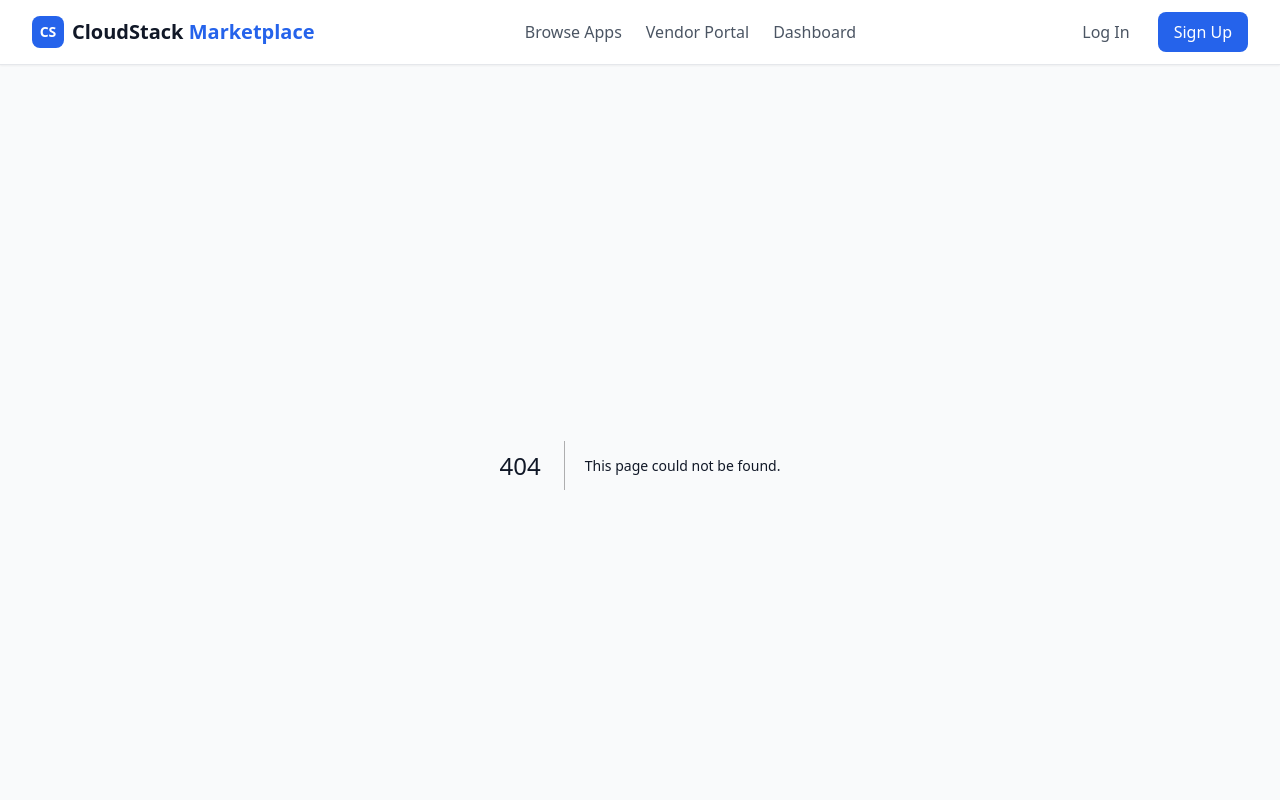
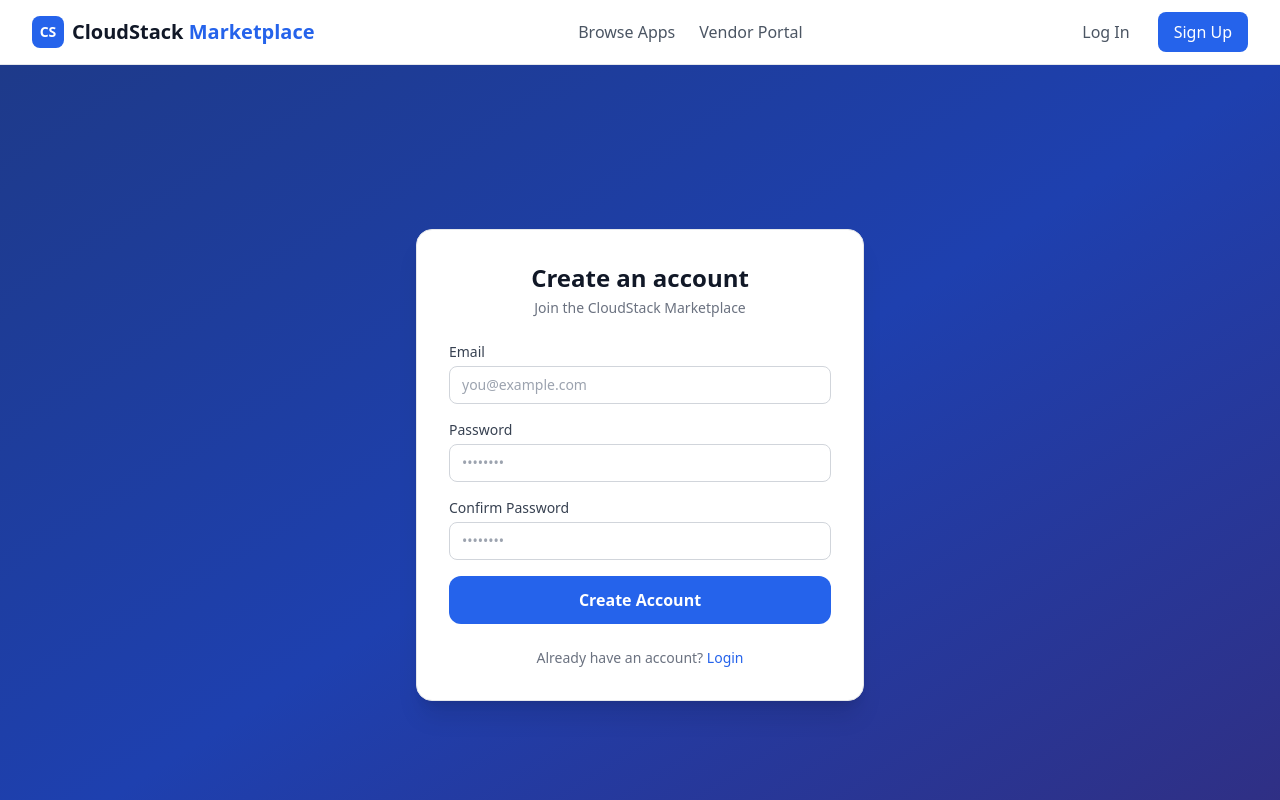
Before and after one commit to kiranchavala/cloudstack-marketplace, a Next.js app in the folder frontend/: page /auth/register in a window 1280 px wide. Before the commit this address had no page. Shown: the top 800 px of the page. Built offline with nearby package versions, Linux system fonts and the light colour scheme; no server answers.

Commit message:
Add auth login/register pages and update Navbar with auth state
Co-authored-by: kiranchavala <1401014+kiranchavala@users.noreply.github.com>

```diff
--- /dev/null
+++ b/frontend/src/app/auth/login/page.tsx
@@ -0,0 +1,96 @@
+'use client'
+
+import { useState } from 'react'
+import Link from 'next/link'
+import { useRouter } from 'next/navigation'
+import { login } from '@/lib/api'
+
+export default function LoginPage() {
+  const router = useRouter()
+  const [email, setEmail] = useState('')
+  const [password, setPassword] = useState('')
+  const [error, setError] = useState('')
+  const [loading, setLoading] = useState(false)
+
+  const handleSubmit = async (e: React.FormEvent) => {
+    e.preventDefault()
+    setError('')
+    setLoading(true)
+    try {
+      const data = await login(email, password)
+      if (!data.token || typeof data.token !== 'string') {
+        throw new Error('Invalid response from server')
+      }
+      localStorage.setItem('token', data.token)
+      router.push('/dashboard')
+    } catch (err: unknown) {
+      setError(err instanceof Error ? err.message : 'Invalid email or password')
+    } finally {
+      setLoading(false)
+    }
+  }
+
+  return (
+    <div className="min-h-screen bg-gradient-to-br from-blue-900 via-blue-800 to-indigo-900 flex items-center justify-center px-4">
+      <div className="bg-white rounded-2xl border border-gray-200 p-8 w-full max-w-md shadow-xl">
+        <div className="mb-6 text-center">
+          <h1 className="text-2xl font-bold text-gray-900">Welcome back</h1>
+          <p className="text-gray-500 text-sm mt-1">Sign in to your CloudStack Marketplace account</p>
+        </div>
+
+        {error && (
+          <div className="mb-4 bg-red-50 border border-red-200 text-red-700 text-sm rounded-lg px-4 py-3">
+            {error}
+          </div>
+        )}
+
+        <form onSubmit={handleSubmit} className="space-y-4">
+          <div>
+            <label htmlFor="email" className="block text-sm font-medium text-gray-700 mb-1">
+              Email
+            </label>
+            <input
+              id="email"
+              type="email"
+              value={email}
+              onChange={(e) => setEmail(e.target.value)}
+              required
+              className="w-full border border-gray-300 rounded-lg px-3 py-2 text-sm focus:outline-none focus:ring-2 focus:ring-blue-500"
+              placeholder="you@example.com"
+            />
+          </div>
+
+          <div>
+            <label htmlFor="password" className="block text-sm font-medium text-gray-700 mb-1">
+              Password
+            </label>
+            <input
+              id="password"
+              type="password"
+              value={password}
+              onChange={(e) => setPassword(e.target.value)}
+              required
+              className="w-full border border-gray-300 rounded-lg px-3 py-2 text-sm focus:outline-none focus:ring-2 focus:ring-blue-500"
+              placeholder="••••••••"
+            />
+          </div>
+
+          <button
+            type="submit"
+            disabled={loading}
+            className="w-full bg-blue-600 hover:bg-blue-700 text-white font-semibold px-6 py-3 rounded-xl transition-colors disabled:opacity-60"
+          >
+            {loading ? 'Signing in...' : 'Sign In'}
+          </button>
+        </form>
+
+        <p className="mt-6 text-center text-sm text-gray-500">
+          Don&apos;t have an account?{' '}
+          <Link href="/auth/register" className="text-blue-600 hover:text-blue-700 font-medium">
+            Register
+          </Link>
+        </p>
+      </div>
+    </div>
+  )
+}
--- /dev/null
+++ b/frontend/src/app/auth/register/page.tsx
@@ -0,0 +1,116 @@
+'use client'
+
+import { useState } from 'react'
+import Link from 'next/link'
+import { useRouter } from 'next/navigation'
+import { register } from '@/lib/api'
+
+export default function RegisterPage() {
+  const router = useRouter()
+  const [email, setEmail] = useState('')
+  const [password, setPassword] = useState('')
+  const [confirmPassword, setConfirmPassword] = useState('')
+  const [error, setError] = useState('')
+  const [loading, setLoading] = useState(false)
+
+  const handleSubmit = async (e: React.FormEvent) => {
+    e.preventDefault()
+    setError('')
+    if (password !== confirmPassword) {
+      setError('Passwords do not match')
+      return
+    }
+    setLoading(true)
+    try {
+      const data = await register(email, password)
+      if (!data.token || typeof data.token !== 'string') {
+        throw new Error('Invalid response from server')
+      }
+      localStorage.setItem('token', data.token)
+      router.push('/dashboard')
+    } catch (err: unknown) {
+      setError(err instanceof Error ? err.message : 'Registration failed')
+    } finally {
+      setLoading(false)
+    }
+  }
+
+  return (
+    <div className="min-h-screen bg-gradient-to-br from-blue-900 via-blue-800 to-indigo-900 flex items-center justify-center px-4">
+      <div className="bg-white rounded-2xl border border-gray-200 p-8 w-full max-w-md shadow-xl">
+        <div className="mb-6 text-center">
+          <h1 className="text-2xl font-bold text-gray-900">Create an account</h1>
+          <p className="text-gray-500 text-sm mt-1">Join the CloudStack Marketplace</p>
+        </div>
+
+        {error && (
+          <div className="mb-4 bg-red-50 border border-red-200 text-red-700 text-sm rounded-lg px-4 py-3">
+            {error}
+          </div>
+        )}
+
+        <form onSubmit={handleSubmit} className="space-y-4">
+          <div>
+            <label htmlFor="email" className="block text-sm font-medium text-gray-700 mb-1">
+              Email
+            </label>
+            <input
+              id="email"
+              type="email"
+              value={email}
+              onChange={(e) => setEmail(e.target.value)}
+              required
+              className="w-full border border-gray-300 rounded-lg px-3 py-2 text-sm focus:outline-none focus:ring-2 focus:ring-blue-500"
+              placeholder="you@example.com"
+            />
+          </div>
+
+          <div>
+            <label htmlFor="password" className="block text-sm font-medium text-gray-700 mb-1">
+              Password
+            </label>
+            <input
+              id="password"
+              type="password"
+              value={password}
+              onChange={(e) => setPassword(e.target.value)}
+              required
+              className="w-full border border-gray-300 rounded-lg px-3 py-2 text-sm focus:outline-none focus:ring-2 focus:ring-blue-500"
+              placeholder="••••••••"
+            />
+          </div>
+
+          <div>
+            <label htmlFor="confirmPassword" className="block text-sm font-medium text-gray-700 mb-1">
+              Confirm Password
+            </label>
+            <input
+              id="confirmPassword"
+              type="password"
+              value={confirmPassword}
+              onChange={(e) => setConfirmPassword(e.target.value)}
+              required
+              className="w-full border border-gray-300 rounded-lg px-3 py-2 text-sm focus:outline-none focus:ring-2 focus:ring-blue-500"
+              placeholder="••••••••"
+            />
+          </div>
+
+          <button
+            type="submit"
+            disabled={loading}
+            className="w-full bg-blue-600 hover:bg-blue-700 text-white font-semibold px-6 py-3 rounded-xl transition-colors disabled:opacity-60"
+          >
+            {loading ? 'Creating account...' : 'Create Account'}
+          </button>
+        </form>
+
+        <p className="mt-6 text-center text-sm text-gray-500">
+          Already have an account?{' '}
+          <Link href="/auth/login" className="text-blue-600 hover:text-blue-700 font-medium">
+            Login
+          </Link>
+        </p>
+      </div>
+    </div>
+  )
+}
--- a/frontend/src/components/Navbar.tsx
+++ b/frontend/src/components/Navbar.tsx
@@ -1,6 +1,26 @@
+'use client'
+
+import { useState, useEffect } from 'react'
 import Link from 'next/link'
+import { useRouter } from 'next/navigation'
 
 export default function Navbar() {
+  const router = useRouter()
+  const [isLoggedIn, setIsLoggedIn] = useState(false)
+
+  useEffect(() => {
+    setIsLoggedIn(!!localStorage.getItem('token'))
+    const onStorage = () => setIsLoggedIn(!!localStorage.getItem('token'))
+    window.addEventListener('storage', onStorage)
+    return () => window.removeEventListener('storage', onStorage)
+  }, [])
+
+  const handleLogout = () => {
+    localStorage.removeItem('token')
+    setIsLoggedIn(false)
+    router.push('/')
+  }
+
   return (
     <nav className="bg-white shadow-sm border-b border-gray-200">
       <div className="max-w-7xl mx-auto px-4 sm:px-6 lg:px-8">
@@ -23,13 +43,24 @@ export default function Navbar() {
             <Link href="/vendor" className="text-gray-600 hover:text-blue-600 transition-colors font-medium">
               Vendor Portal
             </Link>
+            {isLoggedIn && (
               <Link href="/dashboard" className="text-gray-600 hover:text-blue-600 transition-colors font-medium">
                 Dashboard
               </Link>
+            )}
           </div>
 
           {/* Auth Buttons */}
           <div className="flex items-center space-x-3">
+            {isLoggedIn ? (
+              <button
+                onClick={handleLogout}
+                className="bg-blue-600 text-white px-4 py-2 rounded-lg hover:bg-blue-700 transition-colors font-medium"
+              >
+                Logout
+              </button>
+            ) : (
+              <>
                 <Link
                   href="/auth/login"
                   className="text-gray-600 hover:text-blue-600 transition-colors font-medium px-4 py-2"
@@ -42,6 +73,8 @@ export default function Navbar() {
                 >
                   Sign Up
                 </Link>
+              </>
+            )}
           </div>
         </div>
       </div>
```
Lines whose indentation alone changed are shown as unchanged.
